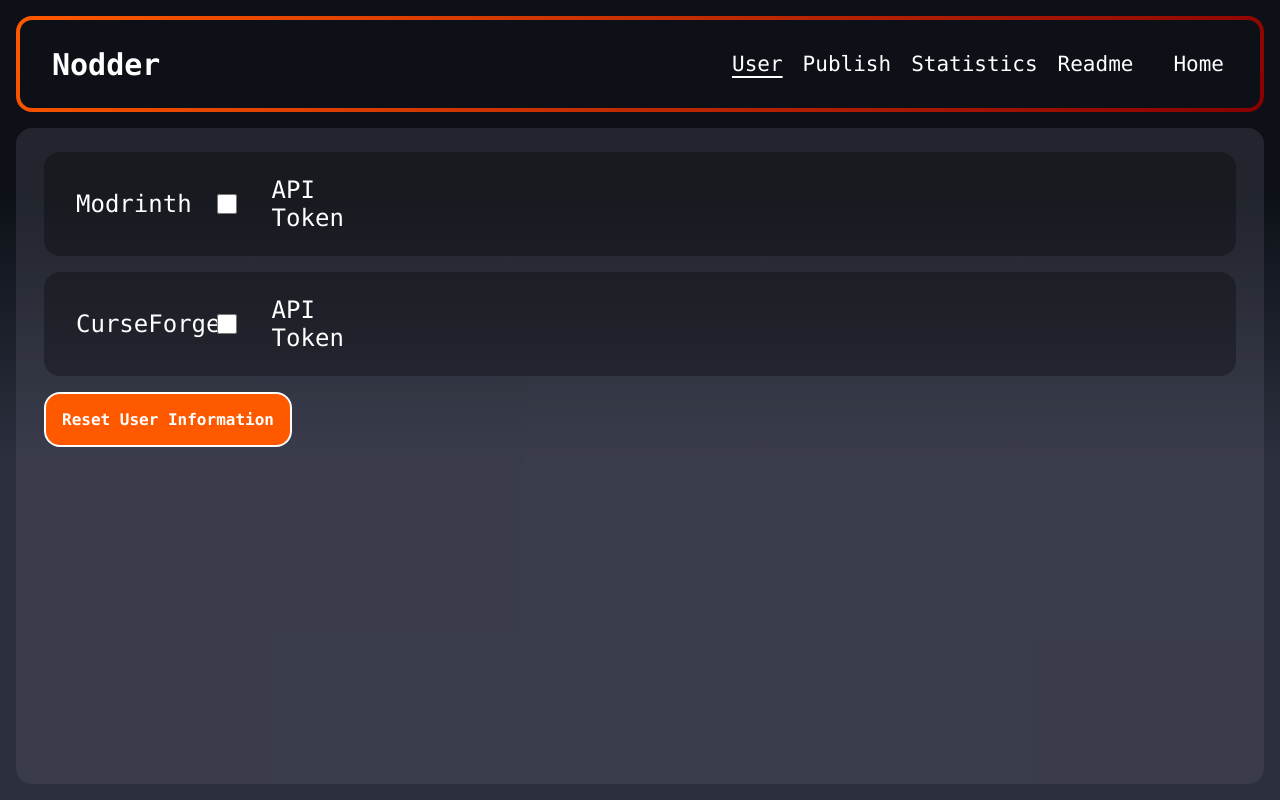
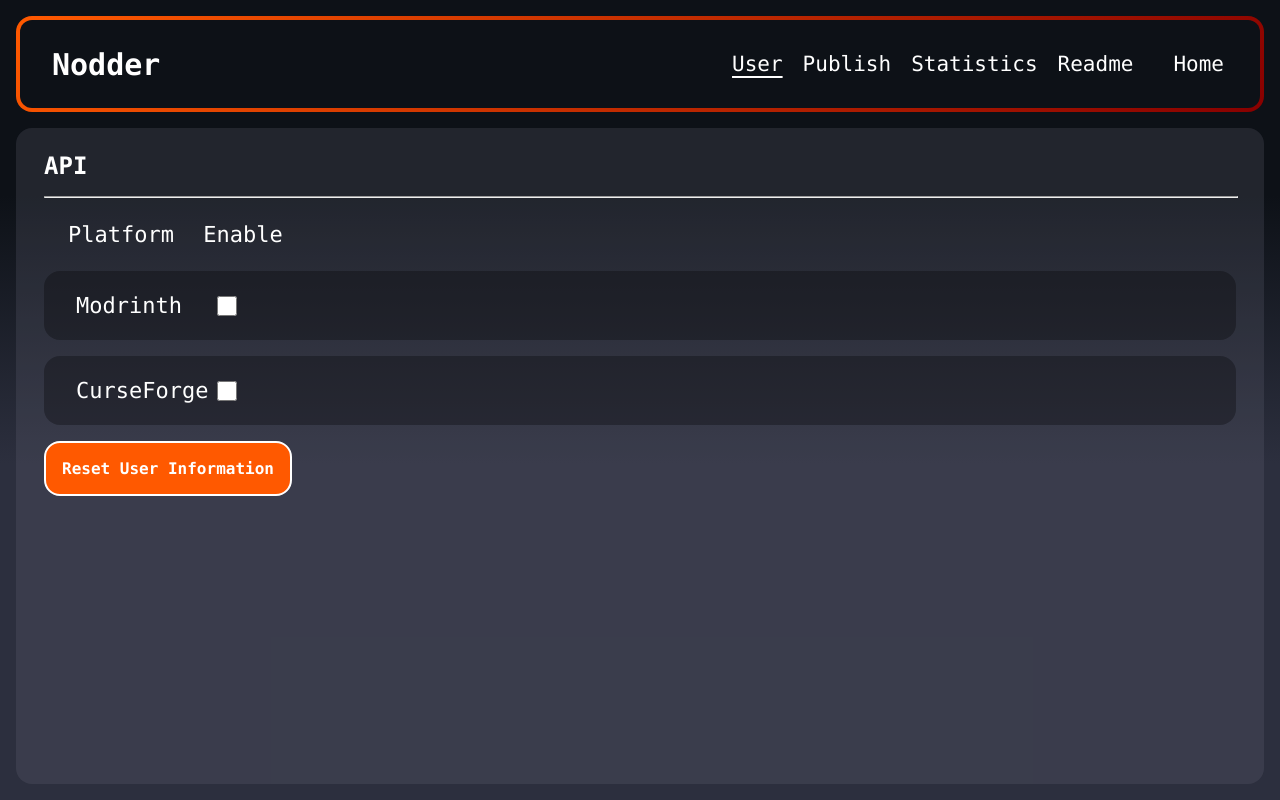
Before and after one commit to futurenp/Nodder, an Angular app: page /user in a window 1280 px wide. Built offline with nearby package versions, Linux system fonts and the light colour scheme.

Commit message:
update user page a bit

```diff
--- a/src/app/components/page-card/page-card.css
+++ b/src/app/components/page-card/page-card.css
@@ -24,7 +24,7 @@
 
 @keyframes fade-in {
   from {
-    opacity: 0.25;
+    opacity: 0;
   }
   to {
     opacity: 1;
--- a/src/app/components/token-input/token-input.css
+++ b/src/app/components/token-input/token-input.css
@@ -1,4 +1,4 @@
-input[type="password"] {
+input[type="text"] {
   width: 100%;
   padding: 12px 15px;
   display: flex;
@@ -11,6 +11,7 @@
   background-color: hsla(0, 0%, 0%, 0.3);
   color: white;
   min-width: 0;
+  -webkit-text-security: disc;
 }
 
 input[type="checkbox"] {
@@ -37,7 +38,7 @@
 }
 
 p {
-  font-size: 24px;
+  font-size: 22px;
 }
 
 #title {
@@ -45,15 +46,28 @@
 }
 
 .fade-in {
-  animation: fade-in 0.2s ease-in;
+  animation: fade-in 0.15s ease-in;
+}
+
+.fade-out {
+  animation: fade-out 0.15s ease-in;
 }
 
 @keyframes fade-in {
   from {
-    opacity: 0.25;
+    opacity: 0;
   }
   to {
     opacity: 1;
+  }
+}
+
+@keyframes fade-out {
+  from {
+    opacity: 1;
+  }
+  to {
+    opacity: 0;
   }
 }
 
--- a/src/app/components/token-input/token-input.html
+++ b/src/app/components/token-input/token-input.html
@@ -7,12 +7,18 @@
       (click)="onClickCheckbox($event)"
       [checked]="platform()?.enabled"
     />
-  <p>API Token</p>
     @if (showInput.checked) {
+      <p
+        animate.enter="fade-in"
+        animate.leave="fade-out"
+      >
+        API Token
+      </p>
       <input
-        type="password"
+        type="text"
         placeholder="Paste API token here..."
         animate.enter="fade-in"
+        animate.leave="fade-out"
         (keyup)="onUpdateApiText($event)"
         [value]="platform()?.apiKey"
       />
--- a/src/app/user/user.css
+++ b/src/app/user/user.css
@@ -3,3 +3,15 @@
   margin-top: 8px;
   margin-bottom: 8px;
 }
+
+#user-info-labels {
+  display: grid;
+  gap: 16px;
+  grid-template-columns: 10% 5%;
+  align-items: center;
+  padding-inline: 24px;
+
+  > p {
+    font-size: 22px;
+  }
+}
--- a/src/app/user/user.html
+++ b/src/app/user/user.html
@@ -1,4 +1,10 @@
 <app-page-card>
+  <h2>API</h2>
+  <hr/>
+  <span id="user-info-labels">
+    <p>Platform</p>
+    <p>Enable</p>
+  </span>
   @for (platform of platforms; track platform.id) {
     <app-token-input [platformInput]="platform.id">
     </app-token-input>
```
Lines whose indentation alone changed are shown as unchanged.
